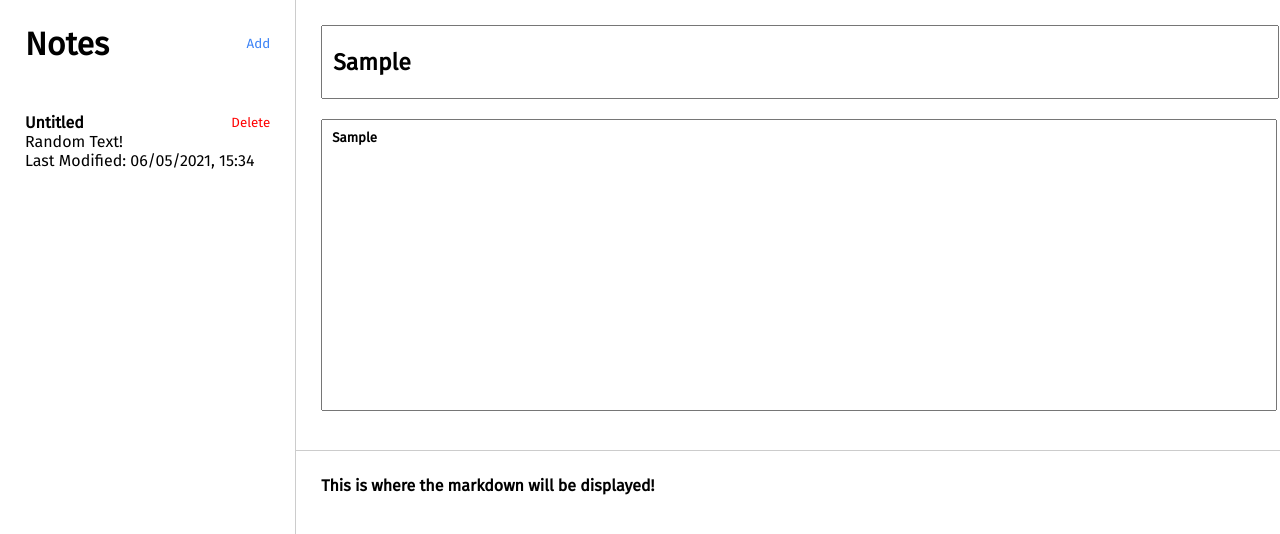
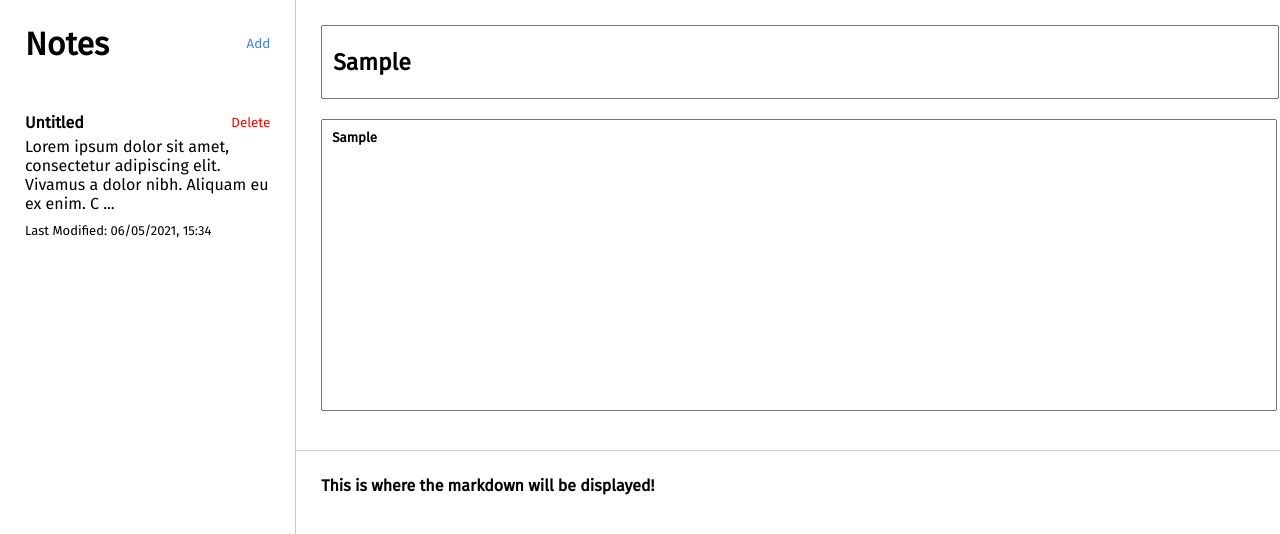
Before and after one commit to rahulharidas1/notes-app, a React (Create React App) app: page / in a window 1280 px wide. Both pictures are taken after typing "Sample", "Sample" into the empty fields and a click on the button "Add". Shown: the top 534 px of the page. Built offline with nearby package versions, Linux system fonts and the light colour scheme.

Commit message:
styled note contents

```diff
--- a/src/App.js
+++ b/src/App.js
@@ -13,7 +13,8 @@ export default function App() {
     var noteContent = {
       id: uuid(),
       title: "Untitled",
-      body: "Random Text!",
+      body:
+        "Lorem ipsum dolor sit amet, consectetur adipiscing elit. Vivamus a dolor nibh. Aliquam eu ex enim. Cras egestas eros non auctor bibendum. Etiam feugiat ligula vel ullamcorper porttitor. Praesent at accumsan erat. Donec in pulvinar velit. Sed vitae urna ac velit fringilla dapibus. Praesent justo leo, dapibus a nunc sed, suscipit mollis libero. Nullam id fringilla magna.",
       lastModified: Date.now()
     };
     console.log("Hey!");
--- a/src/Sidebar.js
+++ b/src/Sidebar.js
@@ -33,7 +33,9 @@ const Sidebar = ({
                     Delete
                   </button>
                 </div>
-                <div className="note-content">{note.body}</div>
+                <div className="note-content">
+                  {note.body && note.body.substr(0, 100) + " ..."}
+                </div>
                 <div className="last-modified">
                   Last Modified:{" "}
                   {new Date(note.lastModified).toLocaleDateString("en-GB", {
--- a/src/styles.css
+++ b/src/styles.css
@@ -52,6 +52,13 @@
   display: flex;
   justify-content: space-between;
 }
+.last-modified {
+  font-size: 13px;
+  padding: 5px 0px;
+}
+.note-content {
+  padding: 5px 0px;
+}
 
 .sidebar-note.active {
   background-color: #3b82f6;
```
